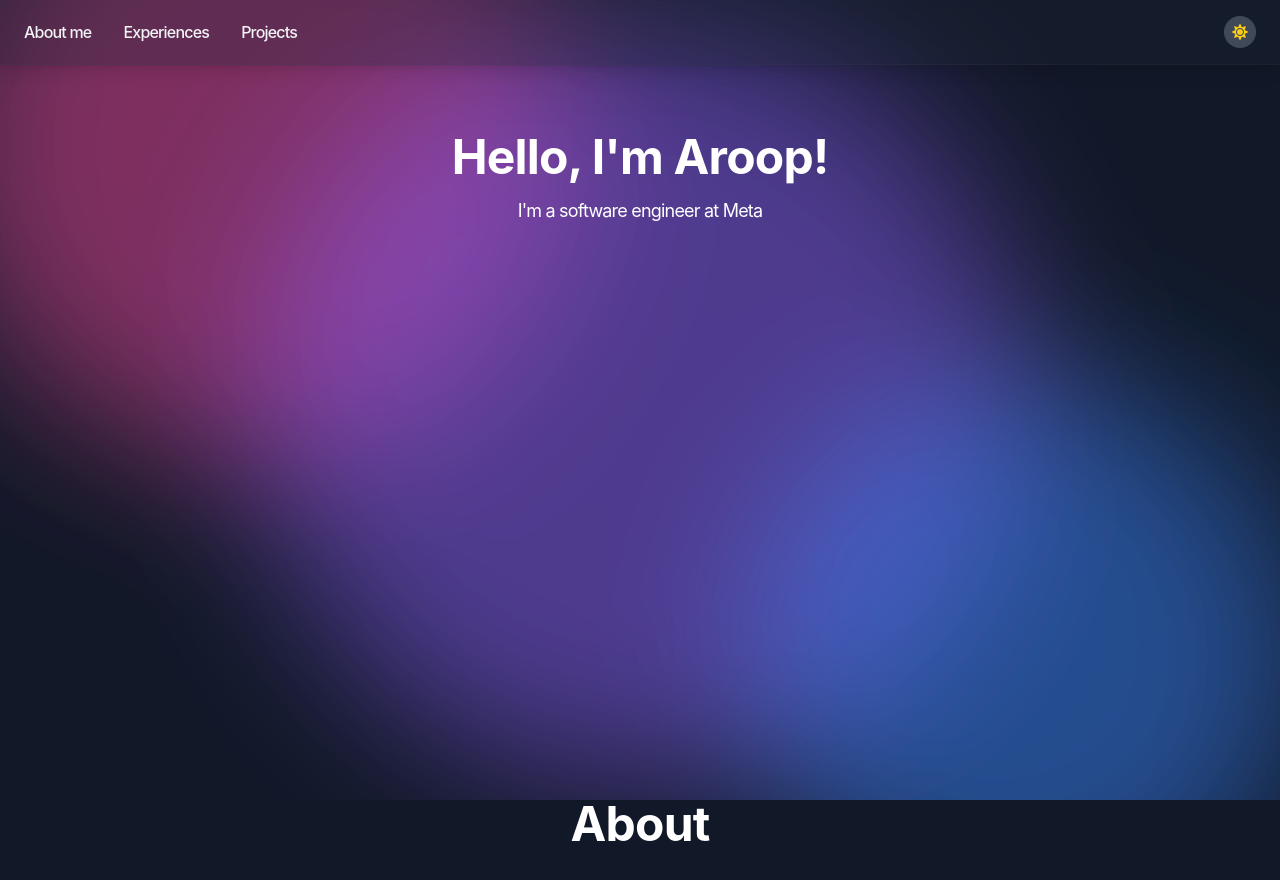
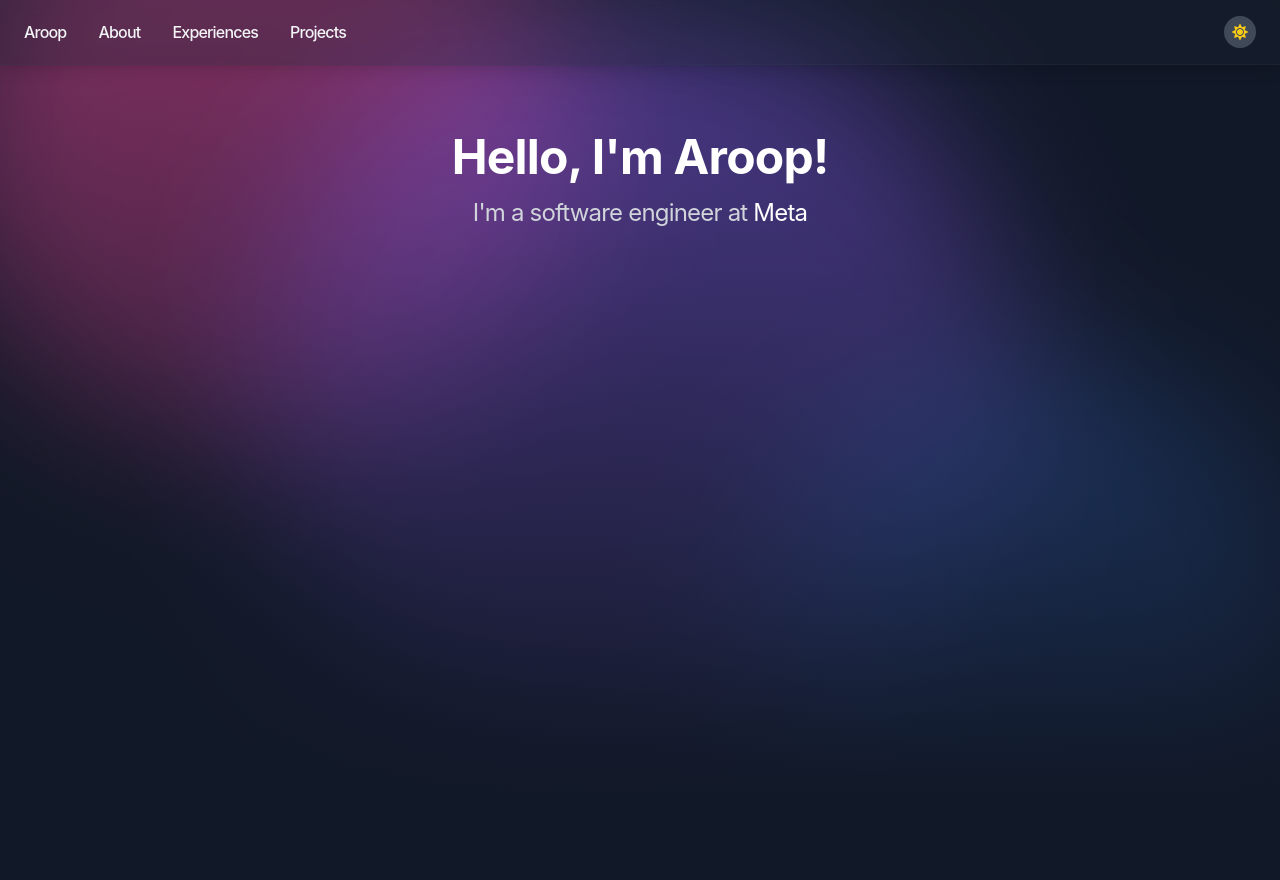
Before and after one commit to AroopBiswal/website, a React (Vite) app: page / in a window 1280 px wide. Shown: the top 880 px of the page. Built offline with nearby package versions, Linux system fonts and the light colour scheme.

Commit message:
improved styling and made navbar links scroll to their sections when clicked

```diff
--- a/package.json
+++ b/package.json
@@ -16,6 +16,7 @@
     "react-dom": "^18.2.0",
     "react-icons": "^5.4.0",
     "react-router-dom": "^6.22.0",
+    "react-scroll": "^1.9.0",
     "react-simple-typewriter": "^5.0.1",
     "website": "file:"
   },
--- a/src/App.tsx
+++ b/src/App.tsx
@@ -1,26 +1,11 @@
 import React, { useState } from 'react';
-import Sidebar from './components/sidebar/Sidebar';
-import Navbar from './components/navbar/Navbar';
-import CoverPage from './components/covertile/CoverTile';
+import HomePage from './pages/HomePage/HomePage';
 
 function App() {
-  const [darkMode, setDarkMode] = useState(false);
-
-  const toggleDarkMode = () => {
-    setDarkMode((prevMode) => !prevMode);
-    document.documentElement.classList.toggle('dark');
-  };
 
   return (
-    <div className={`flex ${darkMode ? 'dark' : ''}`}>
-      {/* Sidebar */}
-      <Sidebar />
-
-      {/* Main Content */}
-      <div className="flex-1 bg-lightBg dark:bg-darkBg text-gray-900 dark:text-gray-100 transition-colors duration-300">
-        <Navbar toggleDarkMode={toggleDarkMode} />
-        <CoverPage />
-      </div>
+    <div className={`flex`}>
+      <HomePage/>
     </div>
   );
 }
--- a/src/components/about/About.tsx
+++ b/src/components/about/About.tsx
@@ -1,11 +1,8 @@
-import React, { useState } from 'react';
+import React from 'react';
 
 const About: React.FC = () => {
   return (
-    <div className="h-screen bg-lightBg dark:bg-darkBg animate-fadeIn">
-      <h1 className="text-center text-5xl font-bold text-black dark:text-white">
-        About
-      </h1>
+    <div className="relative bg-lightBg dark:bg-darkBg h-screen">
     </div>
   );
 };
--- a/src/components/covertile/CoverTile.tsx
+++ b/src/components/covertile/CoverTile.tsx
@@ -40,6 +40,11 @@ const CoverTile: React.FC = () => {
 
   return (
       <div className="relative h-screen flex flex-col justify-start bg-lightBg dark:bg-darkBg overflow-hidden">
+        <div
+          className="absolute inset-0 bg-gradient-to-b from-transparent to-lightBg dark:to-darkBg"
+          style={{ zIndex: 5 }}
+        ></div>
+
         <svg
           className="absolute inset-0 w-full h-full"
           xmlns="http://www.w3.org/2000/svg"
@@ -89,7 +94,7 @@ const CoverTile: React.FC = () => {
               />
               <animate
                 attributeName="cy"
-              values="700; 800; 600"
+                values="700; 800; 600; 700"
                 dur="11s"
                 repeatCount="indefinite"
               />
@@ -97,18 +102,15 @@ const CoverTile: React.FC = () => {
           </g>
         </svg>
 
-      {/* Content */}
         <div className="relative z-10 h-1/6"></div>
-      <div className="relative z-10 text-center">
-        {/* Main Text */}
+        <div className="relative w-full z-10 text-center">
           <h1 className="text-5xl font-bold text-dark dark:text-white">
             {mainText}
             {!hideMainCursor && <Cursor cursorColor="white" />}
           </h1>
 
-        {/* Subtext */}
           {showSubText && (
-          <p className="mt-4 text-lg text-dark dark:text-white">
+            <p className="mt-4 text-2xl text-dark dark:text-gray-300">
               {subText}
               {!hideSubCursor && <Cursor cursorColor="white" />}
               {hideSubCursor && metaLink}
@@ -116,6 +118,7 @@ const CoverTile: React.FC = () => {
           )}
         </div>
       </div>
+
   );
 };
 
--- a/src/components/navbar/Navbar.tsx
+++ b/src/components/navbar/Navbar.tsx
@@ -1,41 +1,76 @@
 import React, { useState, useEffect } from 'react';
 import { FaSun, FaMoon } from 'react-icons/fa';
+import { Link } from 'react-scroll';
+
 
 interface NavbarProps {
   toggleDarkMode: () => void;
 }
 
 const Navbar: React.FC<NavbarProps> = ({ toggleDarkMode }) => {
-  const [isDarkMode, setIsDarkMode] = useState(false);
-
-  useEffect(() => {
-    // Check if the 'dark' class is on the root HTML element
-    const isDark = document.documentElement.classList.contains('dark');
-    setIsDarkMode(isDark);
-  }, []);
+  const [isDarkMode, setIsDarkMode] = useState(() =>
+    document.documentElement.classList.contains('dark')
+  );
 
   const handleToggleDarkMode = () => {
     toggleDarkMode();
-    setIsDarkMode((prev) => !prev);
+    setIsDarkMode((prevMode) => !prevMode);
   };
+
+  useEffect(() => {
+    setIsDarkMode(document.documentElement.classList.contains('dark'));
+  }, []);
 
   return (
     <nav className="fixed top-0 left-0 w-full flex justify-between items-center bg-white/30 dark:bg-gray-800/30 backdrop-blur-sm py-4 px-6 shadow-lg border-b border-gray-300/20 dark:border-gray-700/20 z-50">
       <ul className="flex space-x-8 text-gray-800 dark:text-gray-100 font-medium">
       <li>
-          <a href="about">About me</a>
+        <Link
+          to="cover-tile"
+          smooth={true}
+          duration={500}
+          className="hover:underline cursor-pointer"
+        >
+          Aroop
+        </Link>
       </li>
       <li>
-          <a href="experiences">Experiences</a>
+        <Link
+          to="about"
+          smooth={true}
+          duration={500}
+          className="hover:underline cursor-pointer"
+        >
+          About
+        </Link>
       </li>
       <li>
-          <a href="projects">Projects</a>
+        <Link
+          to="experiences"
+          smooth={true}
+          duration={500}
+          className="hover:underline cursor-pointer"
+        >
+          Experiences
+        </Link>
       </li>
+      <li>
+        <Link
+          to="projects"
+          smooth={true}
+          duration={500}
+          className="hover:underline cursor-pointer"
+        >
+          Projects
+        </Link>
+      </li>
+
       </ul>
 
       <button
         onClick={handleToggleDarkMode}
         className="p-2 rounded-full bg-gray-200/80 dark:bg-gray-600/80 transition-colors duration-300"
+        aria-label="Toggle Dark Mode"
       >
         {isDarkMode ? (
           <FaSun className="text-yellow-400" />
--- a/src/pages/HomePage/HomePage.tsx
+++ b/src/pages/HomePage/HomePage.tsx
@@ -5,7 +5,6 @@ import About from '../../components/about/About';
 
 const HomePage: React.FC = () => {
   const [darkMode, setDarkMode] = useState(true);
-
   const toggleDarkMode = () => {
     setDarkMode((prevMode) => !prevMode);
     document.documentElement.classList.toggle('dark');
@@ -26,13 +25,16 @@ const HomePage: React.FC = () => {
       } bg-lightBg dark:bg-darkBg text-gray-900 dark:text-gray-100 transition-colors duration-300`}
     >
 
-      {/* <Sidebar /> */}
 
 
       <div className="flex-1">
         <Navbar toggleDarkMode={toggleDarkMode} />
-        <CoverTile />
-        <About />
+        <div id="cover-tile">
+          <CoverTile />
+        </div>
+        <div id="about">
+          <About />
+        </div>
       </div>
     </div>
   );
--- a/tailwind.config.js
+++ b/tailwind.config.js
@@ -1,3 +1,5 @@
+import tailwindcssAnimate from 'tailwindcss-animate';
+
 /** @type {import('tailwindcss').Config} */
 export default {
   content: [
@@ -11,11 +13,11 @@ export default {
         sans: ['Inter', 'ui-sans-serif', 'system-ui', '-apple-system', 'BlinkMacSystemFont', '"Segoe UI"', 'Roboto', '"Helvetica Neue"', 'Arial', '"Noto Sans"', 'sans-serif'],
       },
       colors: {
-        lightBg: '#e6c1a1',
+        lightBg: '#F3F4F6',
         darkBg: '#111827',
       },
       animation: {
-        fadeIn: 'fadeIn 1s ease-in-out',
+        fadeIn: 'fadeIn 2s ease-in-out',
       },
       keyframes: {
         fadeIn: {
@@ -25,5 +27,5 @@ export default {
       },
     },
   },
-  plugins: [require('tailwindcss-animate')],
-}
+  plugins: [tailwindcssAnimate],
+};
```
Also changed, not shown: 1 other file (tests, documents, lock files or other folders). Lines whose indentation alone changed are shown as unchanged.
